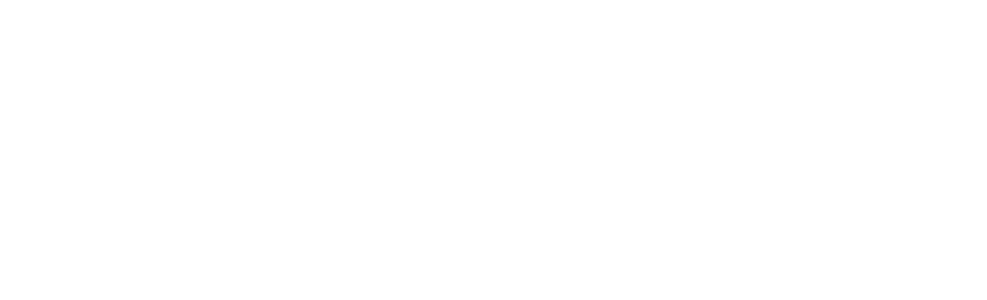
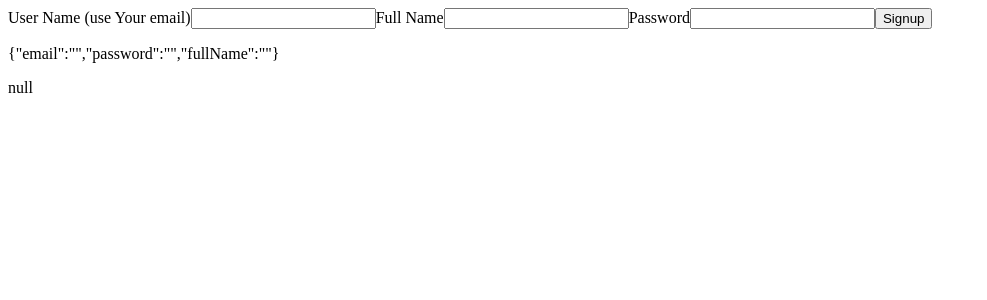
Before and after one commit to amardeeep/bloggStackFrontend, a React (Vite) app: page /signup in a window 1280 px wide. Shown: the top 300 px of the page, without its empty margins (0-987 px from the left). Built offline with nearby package versions, Linux system fonts and the light colour scheme.

Commit message:
hook signup with api and use redirect to login

```diff
--- a/package.json
+++ b/package.json
@@ -11,7 +11,8 @@
   },
   "dependencies": {
     "react": "^19.1.0",
-    "react-dom": "^19.1.0"
+    "react-dom": "^19.1.0",
+    "react-router-dom": "^7.8.0"
   },
   "devDependencies": {
     "@eslint/js": "^9.30.1",
--- /dev/null
+++ b/src/components/Footer.jsx
@@ -0,0 +1,3 @@
+export default function Footer() {
+  return <footer>Footer Goes Here</footer>;
+}
--- /dev/null
+++ b/src/components/Nav.jsx
@@ -0,0 +1,3 @@
+export default function Nav() {
+  return <nav>Navigation Bar Here</nav>;
+}
--- a/src/main.jsx
+++ b/src/main.jsx
@@ -1,4 +1,31 @@
 import { StrictMode } from "react";
 import { createRoot } from "react-dom/client";
+import { createBrowserRouter, RouterProvider } from "react-router-dom";
+import Home from "./pages/home/Home";
+import Login from "./pages/login/Login";
+import Signup from "./pages/signup/Signup";
+function checkForUser() {
+  const userId = localStorage.getItem("userId");
+  return userId ? userId : null;
+}
+const user = checkForUser();
+const router = createBrowserRouter([
+  {
+    path: "/",
+    element: <Home userId={user} />,
+  },
+  {
+    path: "/login",
+    element: <Login />,
+  },
+  {
+    path: "/signup",
+    element: <Signup />,
+  },
+]);
 
-createRoot(document.getElementById("root")).render(<StrictMode></StrictMode>);
+createRoot(document.getElementById("root")).render(
+  <StrictMode>
+    <RouterProvider router={router} />
+  </StrictMode>
+);
--- a/src/pages/home/Home.jsx
+++ b/src/pages/home/Home.jsx
@@ -0,0 +1,13 @@
+import Footer from "../../components/Footer";
+import Nav from "../../components/Nav";
+
+function Home({ userId }) {
+  return (
+    <>
+      <Nav />
+      <h1>Hello From Home {userId}</h1>
+      <Footer />
+    </>
+  );
+}
+export default Home;
--- a/src/pages/login/Login.jsx
+++ b/src/pages/login/Login.jsx
@@ -0,0 +1,65 @@
+import { useState } from "react";
+
+export default function Login() {
+  const [formData, setFormData] = useState({ email: "", password: "" });
+  const [loading, setLoading] = useState(false);
+  const [error, setError] = useState(null);
+  const [data, setData] = useState(null);
+
+  function handleChange(e) {
+    //destructure name and value from e.target
+    const { name, value } = e.target;
+    setFormData((prevData) => ({ ...prevData, [name]: value }));
+  }
+  function handleSubmit(e) {
+    e.preventDefault();
+    console.log(JSON.stringify(formData));
+    setLoading(true);
+    fetch("http://localhost:3000/login", {
+      method: "post",
+      headers: {
+        "Content-type": "application/json",
+      },
+      body: JSON.stringify(formData),
+    })
+      .then((response) => {
+        if (!response.ok) {
+          throw new Error(`Http Error :${response.status}`);
+        }
+        return response.json();
+      })
+      .then((response) => {
+        setData(response);
+        console.log(data);
+      })
+      .catch((error) => setError(error))
+      .finally(setLoading(false));
+    //submit login credentials, if login fails return error else navigate to homepage, create token and store it in localstorage
+  }
+  return (
+    <>
+      <form>
+        <label htmlFor="email">User Name :</label>
+        <input
+          type="email"
+          name="email"
+          id="email"
+          onChange={handleChange}
+          value={formData.email}
+        />
+        <label htmlFor="password">Passowrd :</label>
+        <input
+          type="password"
+          name="password"
+          id="passowrd"
+          onChange={handleChange}
+          value={formData.password}
+        />
+        <button type="submit" onClick={handleSubmit} disabled={loading}>
+          Log In
+        </button>
+        {error && <p>Error {error.message}</p>}
+      </form>
+    </>
+  );
+}
--- /dev/null
+++ b/src/pages/login/login.module.css
@@ -0,0 +1,6 @@
+*,
+*::after,
+*::before {
+  box-sizing: border-box;
+  margin: 0, auto;
+}
--- a/src/pages/signup/Signup.jsx
+++ b/src/pages/signup/Signup.jsx
@@ -0,0 +1,84 @@
+import { useState } from "react";
+import { useNavigate } from "react-router-dom";
+export default function Signup() {
+  const navigate = useNavigate();
+  const [loading, setLoading] = useState(false);
+  const [error, setError] = useState(null);
+  const [formData, setFormData] = useState({
+    email: "",
+    password: "",
+    fullName: "",
+  });
+  const [serverResponse, setServerResponse] = useState(null);
+  const handleChange = (e) => {
+    const { name, value } = e.target;
+    setFormData((prevData) => {
+      return {
+        ...prevData,
+        [name]: value,
+      };
+    });
+  };
+  const handleSubmit = (e) => {
+    e.preventDefault();
+    setLoading(true);
+    fetch("http://localhost:3000/signup", {
+      method: "post",
+      headers: {
+        "Content-type": "application/json",
+      },
+      body: JSON.stringify(formData),
+    })
+      .then((response) => {
+        if (!response.ok) {
+          throw new Error(`Http Error :${response.status}`);
+        }
+        return response.json();
+      })
+      .then((response) => {
+        setServerResponse(response);
+        console.log(`User created Succesfully`);
+        navigate("/login");
+      })
+      .catch((error) => {
+        setError(error);
+      })
+      .finally(setLoading(false));
+  };
+  return (
+    <>
+      <form onSubmit={handleSubmit}>
+        <label htmlFor="email">User Name (use Your email)</label>
+        <input
+          type="email"
+          name="email"
+          id="email"
+          value={formData.email}
+          onChange={handleChange}
+        />
+        <label htmlFor="fullName">Full Name</label>
+        <input
+          type="text"
+          name="fullName"
+          id="fullName"
+          value={formData.fullName}
+          onChange={handleChange}
+        />
+        <label htmlFor="password">Password</label>
+        <input
+          type="password"
+          name="password"
+          id="password"
+          value={formData.password}
+          onChange={handleChange}
+        />
+        <button type="submit" disabled={loading}>
+          Signup
+        </button>
+        {error && <p>Error :{error.message}</p>}
+        <p>{JSON.stringify(formData)}</p>
+        <p>{JSON.stringify(serverResponse)}</p>
+      </form>
+    </>
+  );
+}
```
Also changed, not shown: hooks/useFetch.js (added, +31 -0 lines), 1 other file (tests, documents, lock files or other folders).
